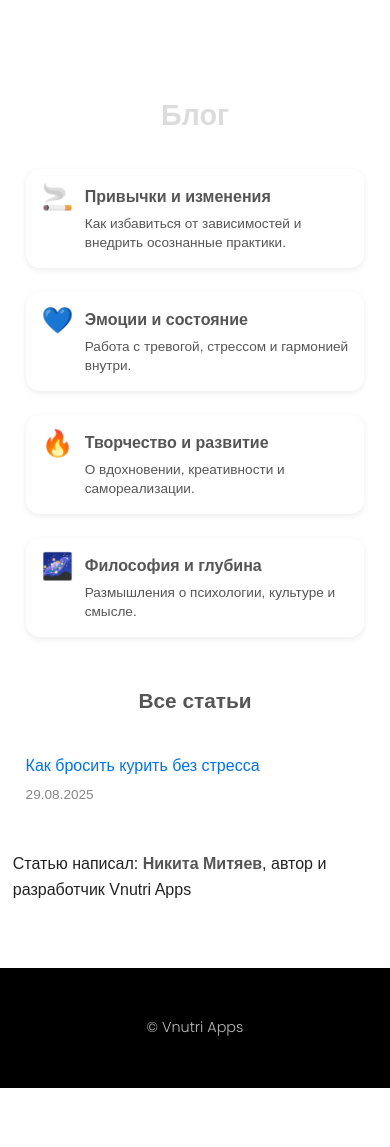
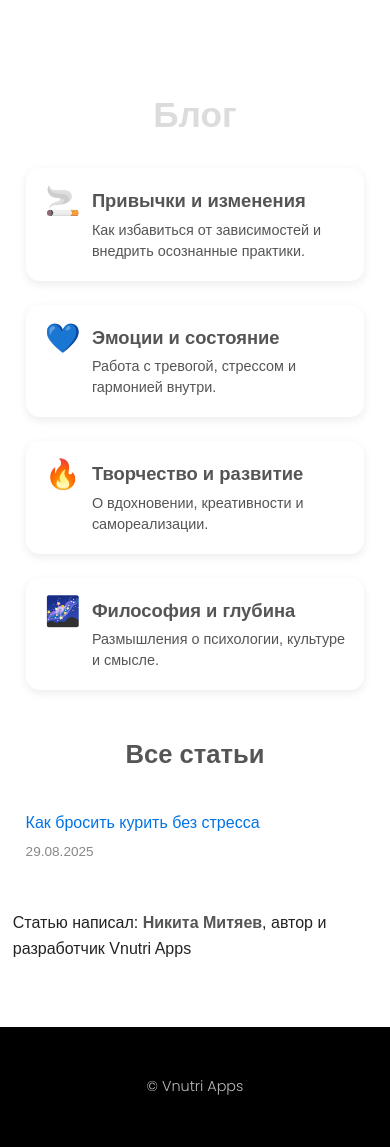
Before and after one commit to Nikmi101/stab-domen, a Jekyll site: the page built from blog/index.html, in a window 390 px wide. Shown: the part 222-1369 px from the top of the page. Built offline with Jekyll 4.4.1, drawn with Linux system fonts in a browser that asks for light colours; before the commit the page ends 1310 px from its top, so only the background shows below that.

Commit message:
Update blog.css

```diff
--- a/assets/css/blog.css
+++ b/assets/css/blog.css
@@ -5,6 +5,7 @@
   padding: 2rem 1rem;
   font-family: "Arial", sans-serif;
   color: #222;
+  background: #fff;
 }
 
 /* Заголовки */
@@ -13,6 +14,7 @@
   font-weight: 700;
   margin-bottom: 2rem;
   text-align: center;
+  line-height: 1.2;
 }
 
 .all-posts-title {
@@ -20,6 +22,7 @@
   font-weight: 600;
   margin: 3rem 0 1.5rem;
   text-align: center;
+  line-height: 1.3;
 }
 
 /* ========== Баннер хедера ========== */
@@ -43,7 +46,7 @@
   position: absolute;
   top: 0; left: 0;
   width: 100%; height: 100%;
-  background: rgba(0,0,0,0.3);
+  background: rgba(0,0,0,0.35);
   border-radius: 12px;
 }
 
@@ -68,16 +71,16 @@
   align-items: flex-start;
   background: #fff;
   border-radius: 14px;
-  padding: 1.2rem 1rem;
+  padding: 1.4rem 1.2rem;
   text-decoration: none;
   color: inherit;
-  box-shadow: 0 2px 6px rgba(0,0,0,0.08);
-  transition: transform 0.2s ease, box-shadow 0.2s ease;
+  box-shadow: 0 3px 10px rgba(0,0,0,0.08);
+  transition: transform 0.25s ease, box-shadow 0.25s ease;
 }
 
 .blog-card:hover {
-  transform: translateY(-4px);
-  box-shadow: 0 4px 12px rgba(0,0,0,0.12);
+  transform: translateY(-5px);
+  box-shadow: 0 6px 18px rgba(0,0,0,0.12);
 }
 
 .blog-icon {
@@ -88,14 +91,14 @@
 }
 
 .blog-text h2 {
-  font-size: 1.2rem;
+  font-size: 1.25rem;
   font-weight: 600;
   margin: 0 0 0.3rem;
 }
 
 .blog-text p {
   font-size: 0.95rem;
-  line-height: 1.4;
+  line-height: 1.45;
   color: #555;
   margin: 0;
 }
@@ -108,11 +111,16 @@
 }
 
 .blog-posts li {
-  padding: 0.8rem 0;
+  padding: 0.9rem 0;
   border-bottom: 1px solid #eee;
   display: flex;
   justify-content: space-between;
   align-items: center;
+  transition: background 0.2s ease;
+}
+
+.blog-posts li:hover {
+  background: #f9f9f9;
 }
 
 .blog-posts li:last-child {
@@ -124,9 +132,11 @@
   font-weight: 500;
   text-decoration: none;
   color: #0073e6;
+  transition: color 0.2s ease;
 }
 
 .blog-posts a:hover {
+  color: #005bb5;
   text-decoration: underline;
 }
 
@@ -137,39 +147,63 @@
   white-space: nowrap;
 }
 
+/* ========== Блок рекомендуемого приложения ========== */
+.blog-app-recommend {
+  display: flex;
+  align-items: center;
+  margin: 2rem 0;
+  padding: 1.2rem;
+  border-radius: 12px;
+  background: #f5f5f5;
+  box-shadow: 0 2px 8px rgba(0,0,0,0.06);
+}
+
+.blog-app-recommend img {
+  width: 80px;
+  height: 80px;
+  object-fit: cover;
+  border-radius: 12px;
+  margin-right: 1rem;
+  flex-shrink: 0;
+}
+
+.blog-app-recommend .app-info h3 {
+  margin: 0 0 0.3rem;
+  font-size: 1.2rem;
+  font-weight: 600;
+}
+
+.blog-app-recommend .app-info p {
+  margin: 0;
+  font-size: 0.95rem;
+  color: #555;
+}
+
 /* ========== Мобильная адаптация ========== */
-@media (max-width: 600px) {
+@media (max-width: 768px) {
   .blog-card {
-    padding: 1rem;
+    padding: 1.2rem;
   }
 
   .blog-icon {
-    font-size: 1.6rem;
+    font-size: 1.8rem;
     margin-right: 0.7rem;
   }
 
   .blog-text h2 {
-    font-size: 1rem;
+    font-size: 1.15rem;
   }
 
   .blog-text p {
-    font-size: 0.85rem;
-  }
-
-  .blog-title {
-    font-size: 1.8rem;
-  }
-
-  .all-posts-title {
-    font-size: 1.3rem;
+    font-size: 0.9rem;
   }
 
   .blog-header-banner {
-    height: 220px;
+    height: 280px;
   }
 
   .blog-header-banner h1 {
-    font-size: 1.5rem;
+    font-size: 1.8rem;
     padding: 0 1rem;
   }
 }
@@ -192,4 +226,21 @@
   .blog-container {
     padding: 2rem 0.8rem;
   }
+
+  .blog-header-banner {
+    height: 220px;
+  }
+
+  .blog-header-banner h1 {
+    font-size: 1.5rem;
+  }
+
+  .blog-app-recommend {
+    flex-direction: column;
+    align-items: flex-start;
+  }
+
+  .blog-app-recommend img {
+    margin-bottom: 0.7rem;
+  }
 }
```
